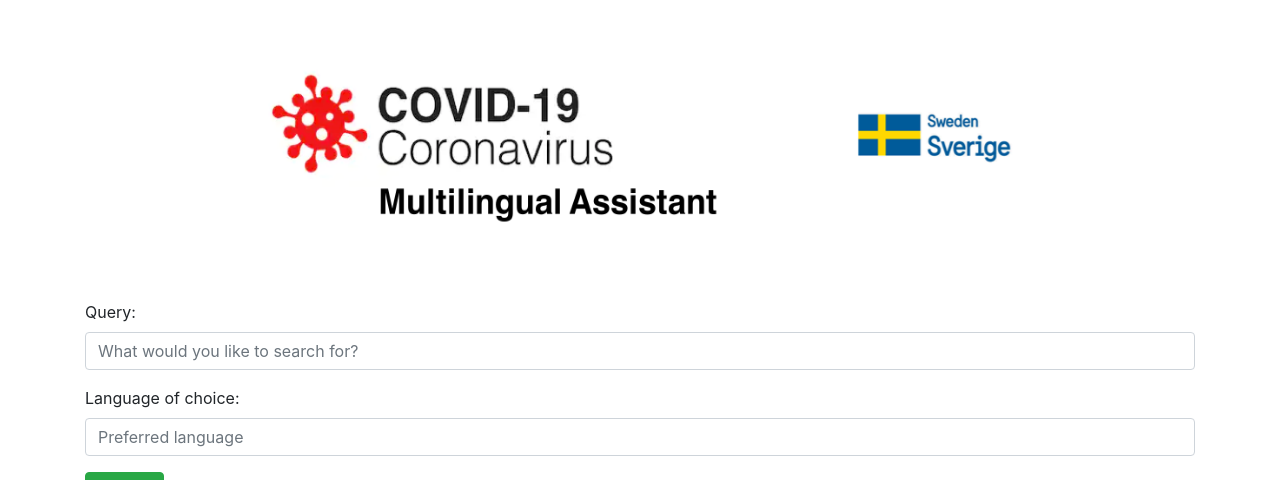
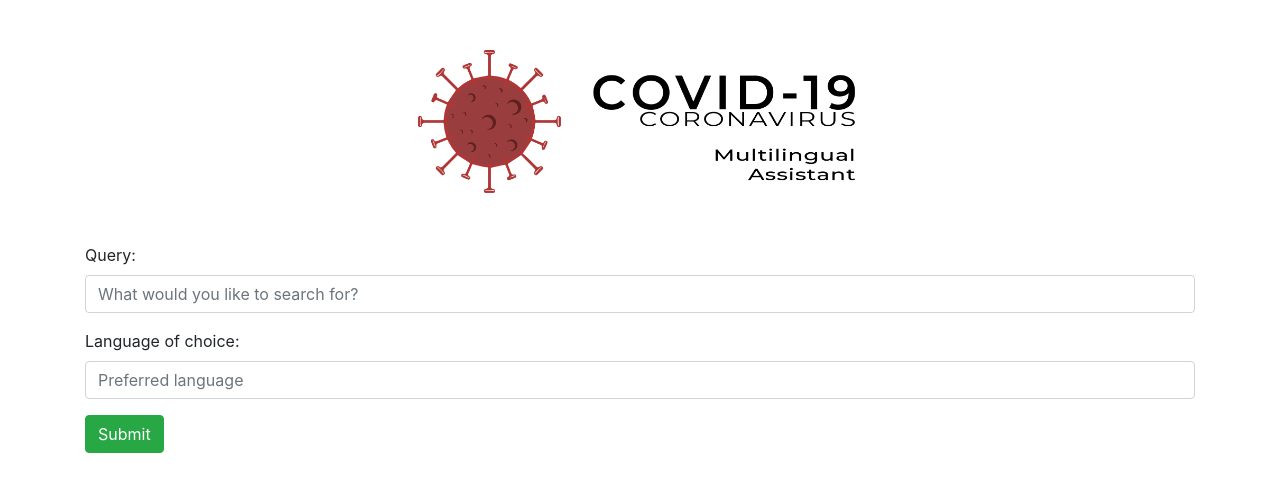
Before and after one commit to jannesgg/swe-covid-19-assistant, a Flask app: page / in a window 1280 px wide. Shown: the top 480 px of the page. Run offline with Flask 2, Linux system fonts and the light colour scheme; some libraries are stand-ins or nearby versions.

Commit message:
New header logo

```diff
--- a/app/templates/hello.html
+++ b/app/templates/hello.html
@@ -1,9 +1,14 @@
-<title>Sympathy Form</title>
+
+<title>COVID-19 Assistant</title>
         	 	<link rel="stylesheet" media="screen" href="static/bootstrap.min.css">
         	 	<link rel="stylesheet" href="static/bootstrap-theme.min.css">
        <meta name="viewport" content="width=device-width, initial-scale=1.0">
-<div class="container">
-    <center><img src="/static/header.png" width="80%" height="300"></center>
+
+<div class="container" style="padding-top: 50px">
+    <center><img src="/static/logo_corona.png" width="40%"></center>
+</div>
+
+<div class="container" style="padding-top: 50px">
 <form method="POST">
 <div class="form-group">
       <label for="name">Query:</label>
@@ -16,7 +21,6 @@
 </div>
 
 <div class="container" id="results_div">
-
 <table border = 0>
             <tr>
             <td>
```
Also changed, not shown: app/static/logo_corona.png (added), 2 other files.
